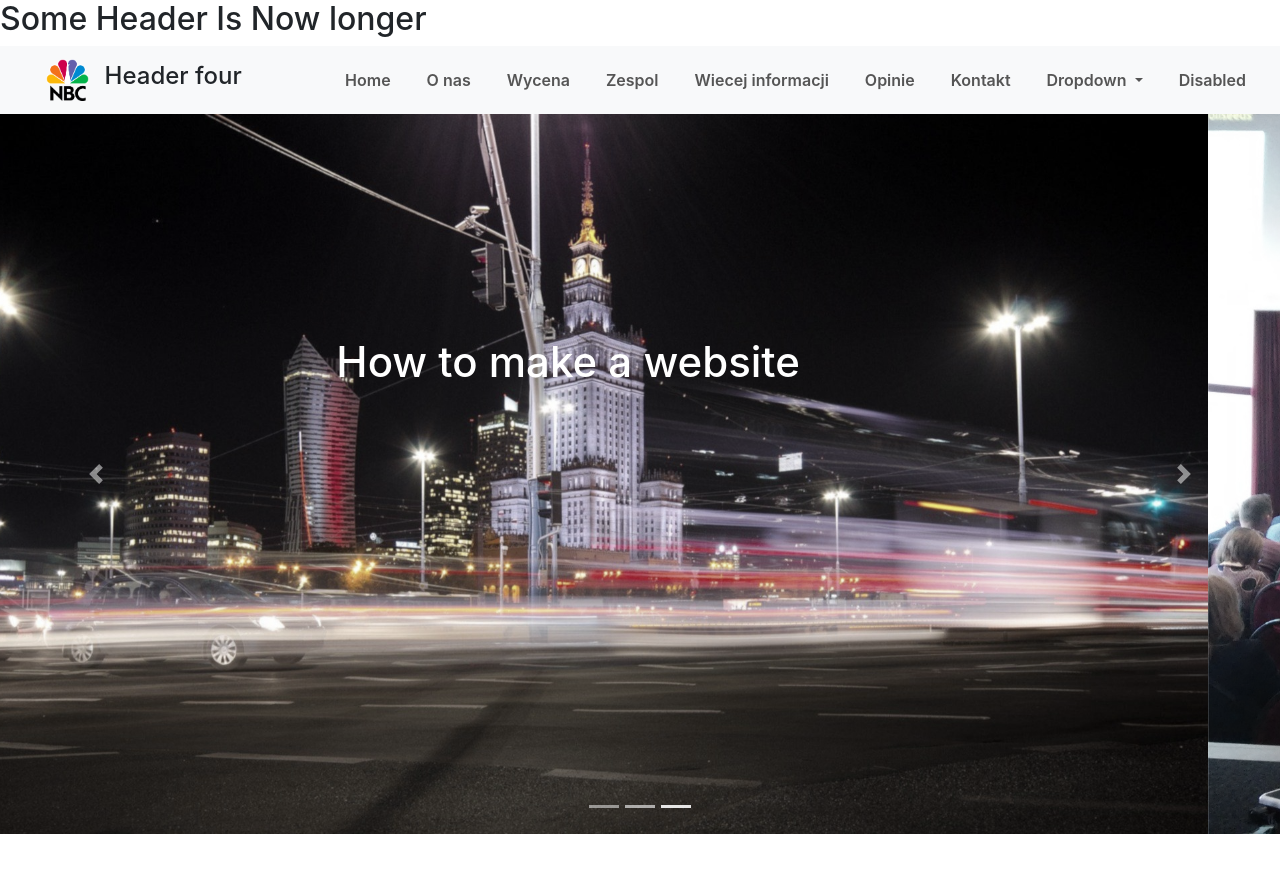
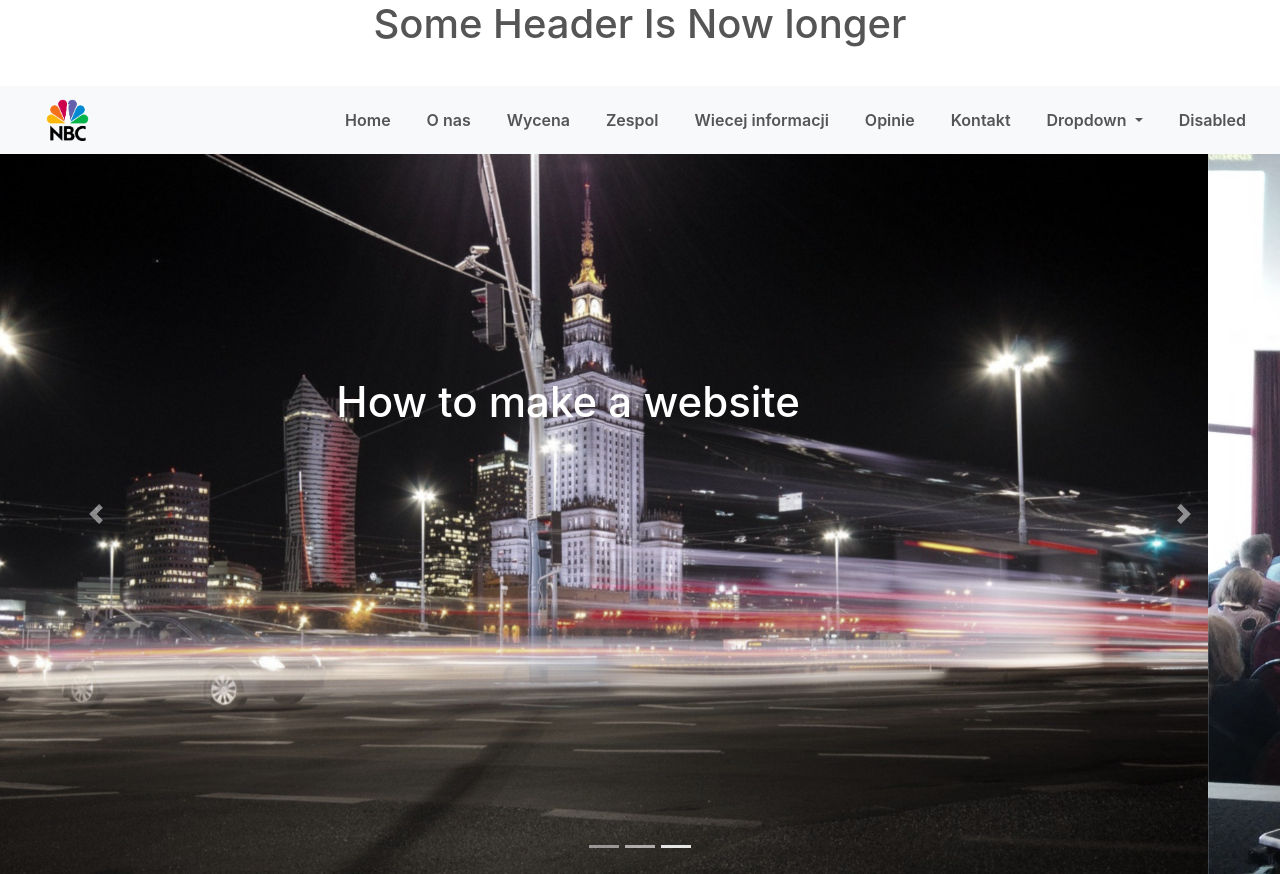
Before and after one commit to lasercatcodes/kevin, a plain HTML site: page index.html in a window 1280 px wide. Shown: the top 874 px of the page. Drawn offline with nearby package versions, Linux system fonts and the light colour scheme.

Commit message:
Restored header and layout

```diff
--- a/index.html
+++ b/index.html
@@ -12,14 +12,12 @@
 <body>
 <!-- Navigation bar -->
 <section id="nav-bar">
-
-  <h2>Some Header Is Now longer</h2>
+  <h1>Some Header Is Now longer</h1>
   <nav class="navbar navbar-expand-lg navbar-light bg-light">
   <a class="navbar-brand" href="#"><img src="img/logo.png"></a>
   <button class="navbar-toggler" type="button" data-toggle="collapse" data-target="#navbarSupportedContent" aria-controls="navbarSupportedContent" aria-expanded="false" aria-label="Toggle navigation">
     <span class="navbar-toggler-icon"></span>
   </button>
-  <h4>Header four</h4>
   <div class="collapse navbar-collapse" id="navbarSupportedContent">
     <ul class="navbar-nav ml-auto">
       <li class="nav-item active">
```
